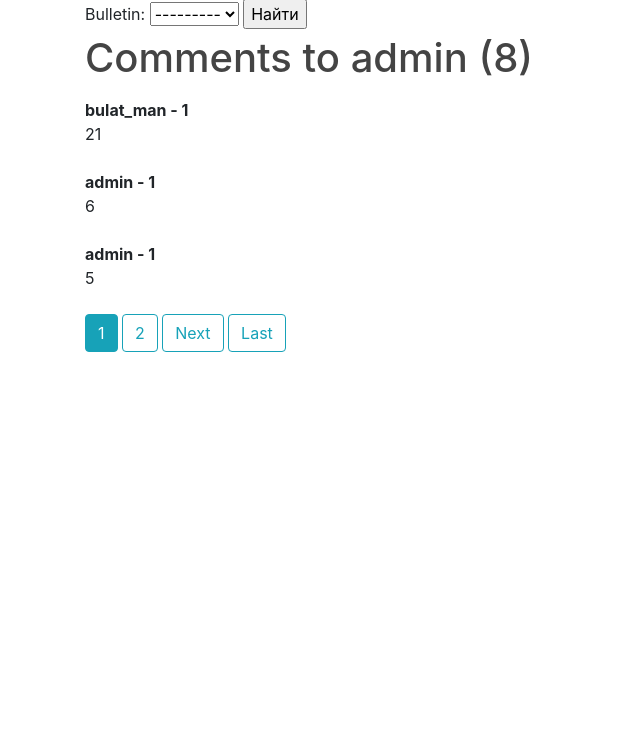
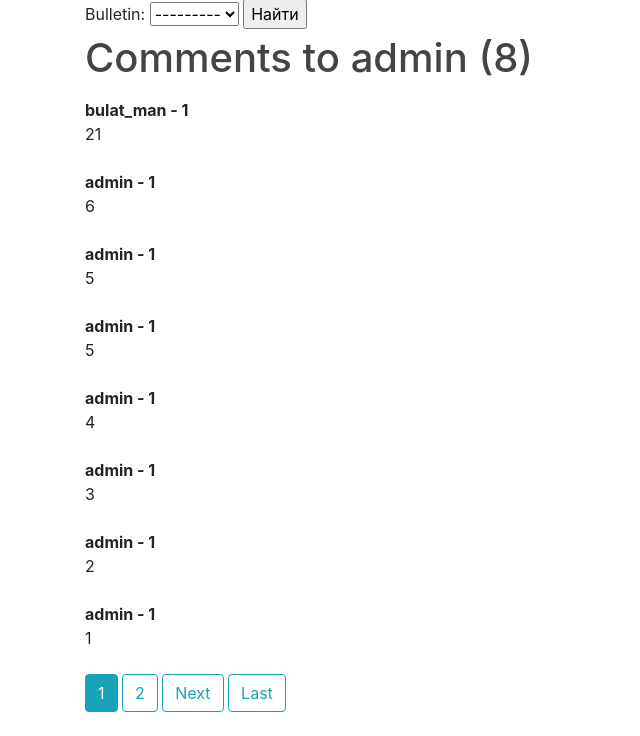
Before and after one commit to expowheella/BulletinBoard, a Django app: page /home/comments in a window 1280 px wide. Shown: the part 85-821 px from the top of the page, without its empty margins (0-640 px from the left). Before the commit the page ends 437 px from the top, so only its background shows below. Run offline with Django 4.2, Linux system fonts and the light colour scheme; a user stored in the database is signed in; data comes from the database, SQL or seed files in the repository; both versions use the stored data as it was after the commit.

Commit message:
Refreshed

```diff
--- a/myboardapp/templates/myboardapp/comment_list.html
+++ b/myboardapp/templates/myboardapp/comment_list.html
@@ -1,7 +1,7 @@
 
 {% extends "myboardapp/base.html" %}
 {% load static %}
-{% load my_tags %}
+
 <!DOCTYPE html>
 
 <html lang="en">
@@ -21,7 +21,7 @@
 
             {% if filter.qs %}
             <h1 class="mb-3">Comments to {{ user.username }} ({{ page_obj.paginator.count }})</h1>
-                {% for comment in comments %}
+                {% for comment in filter.qs %}
                     <strong> {{ comment.username }} - {{ comment.bulletin.title }} </strong>
                     <br/>
                     {{ comment.body }}
@@ -33,26 +33,28 @@
             </h2>
             {% endif %}
 
+        <!-- Pagination -->
+        {% load my_tags %}
             {% if is_paginated %}
                 {% if page_obj.has_previous %}
-                    <a class="btn btn-outline-info mb-4" href="?page=1">First</a>
-                    <a class="btn btn-outline-info mb-4" href="?page={{ page_obj.previous_page_number }}">Previous</a>
+                    <a class="btn btn-outline-info mb-4" href="?{% param_replace page=1 %}">First</a>
+                    <a class="btn btn-outline-info mb-4" href="{% param_replace page=page_obj.previous_page_number %}">Previous</a>
                 {% endif %}
 
                 <!-- Show full number of pages -->
                 {% for num in page_obj.paginator.page_range %}
                     {% if page_obj.number == num %}
-                        <a class="btn btn-info mb-4" href="?page={{ num }}">{{ num }}</a>
+                        <a class="btn btn-info mb-4" href="?{% param_replace page=num %}">{{ num }}</a>
                     <!-- Show surrounding pages -->
                     {% elif num > page_obj.number|add:'-2' and num < page_obj.number|add:'2' %}
-                        <a class="btn btn-outline-info mb-4" href="?page={{ num }}">{{ num }}</a>
+                        <a class="btn btn-outline-info mb-4" href="?{% param_replace page=num %}">{{ num }}</a>
                     {% endif %}
                 {% endfor %}
 
                 <!-- Show the last page -->
                 {% if page_obj.has_next %}
-                    <a class="btn btn-outline-info mb-4" href="?page={{ page_obj.next_page_number }}">Next</a>
-                    <a class="btn btn-outline-info mb-4" href="?page={{ page_obj.paginator.num_pages }}">Last</a>
+                    <a class="btn btn-outline-info mb-4" href="?{% param_replace page=page_obj.next_page_number %}">Next</a>
+                    <a class="btn btn-outline-info mb-4" href="?{% param_replace page=page_obj.paginator.num_pages %}">Last</a>
                 {% endif %}
             {% endif %}
 
```
Also changed, not shown: db.sqlite3.
